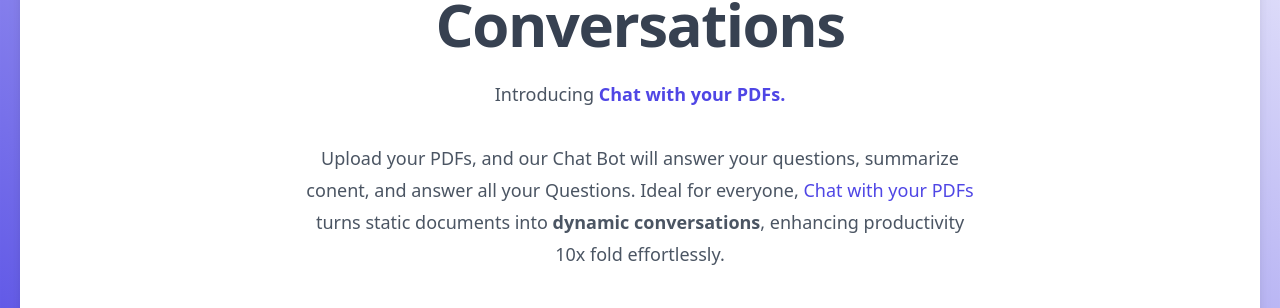
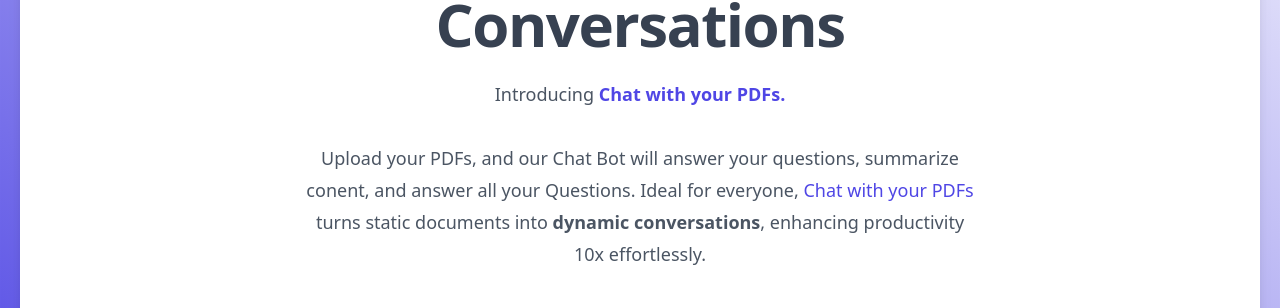
Before and after one commit to ra8200/ai-doc-chat-v1.0, a Next.js app: page / in a window 1280 px wide. Shown: the part 310-618 px from the top of the page. Built offline with nearby package versions, Linux system fonts and the light colour scheme.

Commit message:
gene updates

```diff
--- a/app/page.tsx
+++ b/app/page.tsx
@@ -66,7 +66,7 @@ export default function Home() {
               </span>{" "}
               turns static documents into {" "}
               <span className="font-bold">dynamic conversations</span>,
-              enhancing productivity 10x fold effortlessly.
+              enhancing productivity 10x effortlessly.
             </p>
           </div>
           <Button asChild className="bg-indigo-700 mt-10">
--- a/hooks/useUpload.ts
+++ b/hooks/useUpload.ts
@@ -13,7 +13,7 @@ export enum StatusText {
     UPLOADING = "Uploading file...",
     UPLOADED = "The has been uploaded successfully.",
     SAVING = "Saving the file to the database...",
-    GENERATING = "Generating AI Embedding, This will take a few seconds...",
+    GENERATING = "Generating Embedding, This will take a few seconds...",
 }
 
 export type Status = StatusText[keyof StatusText]
```
